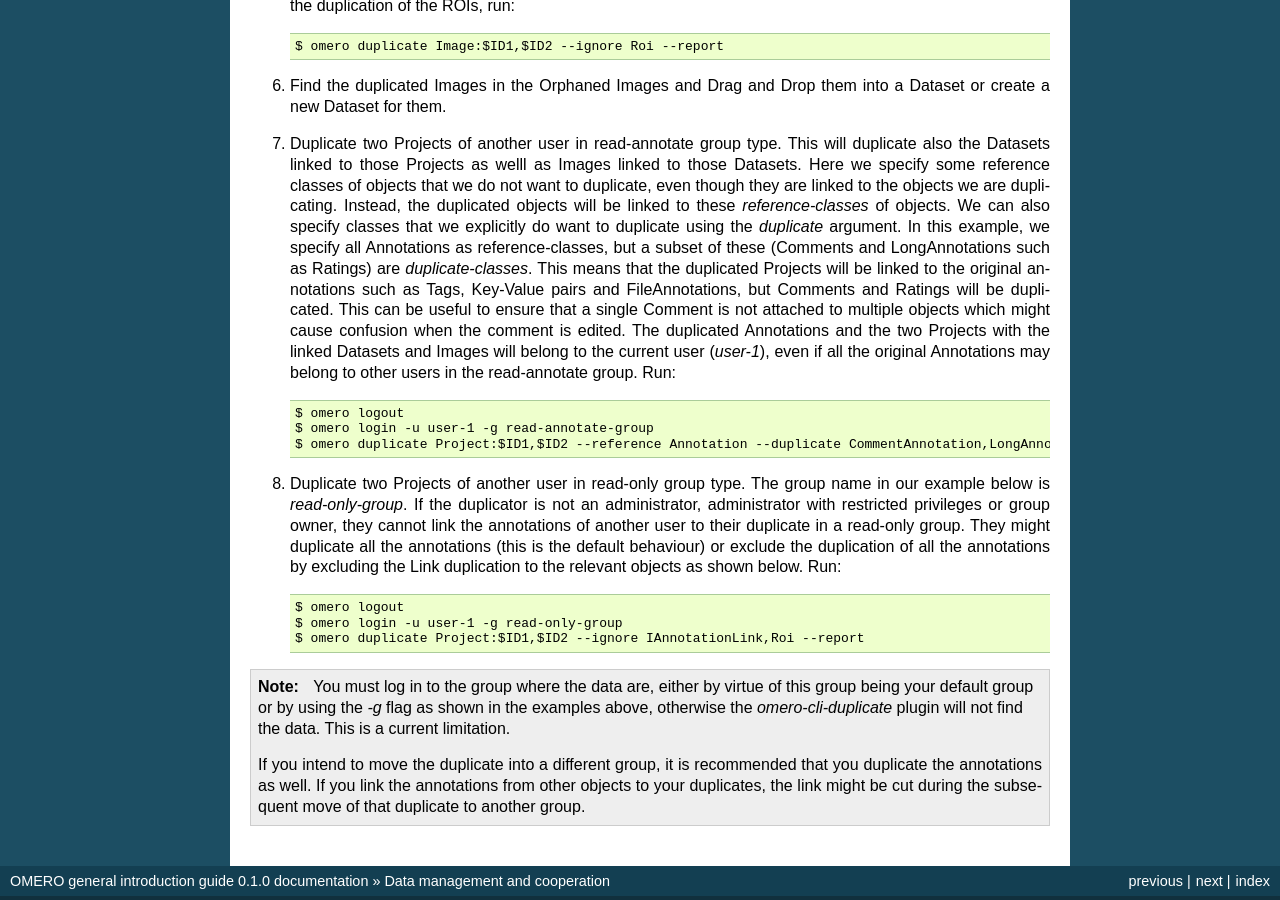
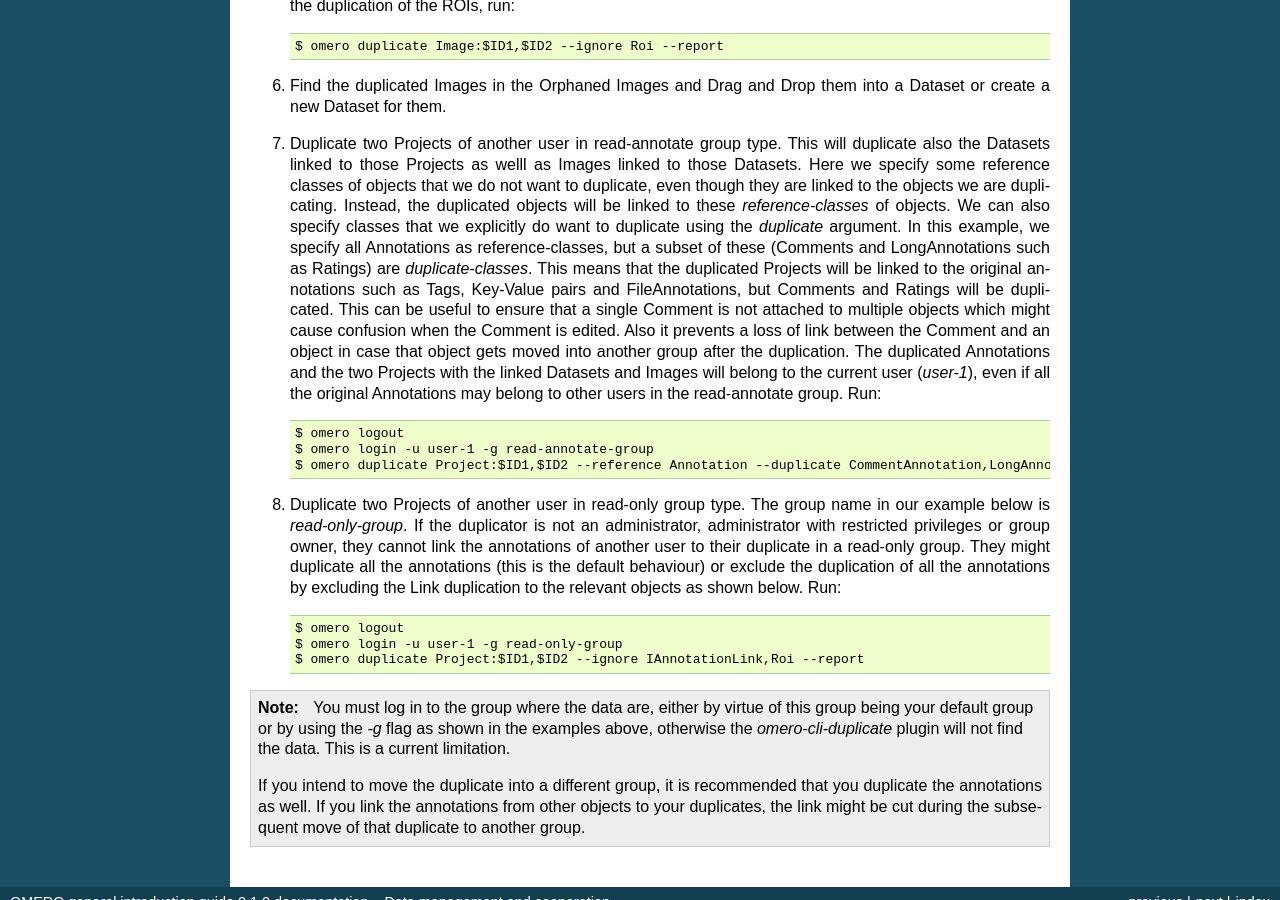
Before and after one commit to ome/omero-guide-introduction, a Sphinx documentation site: the page built from docs/data-management.rst, in a window 1280 px wide and 900 px high, scrolled down 8563 px. Built offline with Sphinx 7.4.7, drawn with Linux system fonts in a browser that asks for light colours.

Commit message:
Add explanation about subsequent move cf. Marks comment

```diff
--- a/docs/data-management.rst
+++ b/docs/data-management.rst
@@ -463,7 +463,9 @@
    Key-Value pairs and FileAnnotations, but Comments and Ratings
    will be duplicated. This can be useful to ensure that a single
    Comment is not attached to multiple objects which might cause confusion
-   when the comment is edited. The duplicated Annotations
+   when the Comment is edited. Also it prevents a loss of link
+   between the Comment and an object in case that object gets moved
+   into another group after the duplication. The duplicated Annotations
    and the two Projects with the linked Datasets and Images will belong
    to the current user (`user-1`), even if all the original Annotations
    may belong to other users in the read-annotate group. Run::
```
